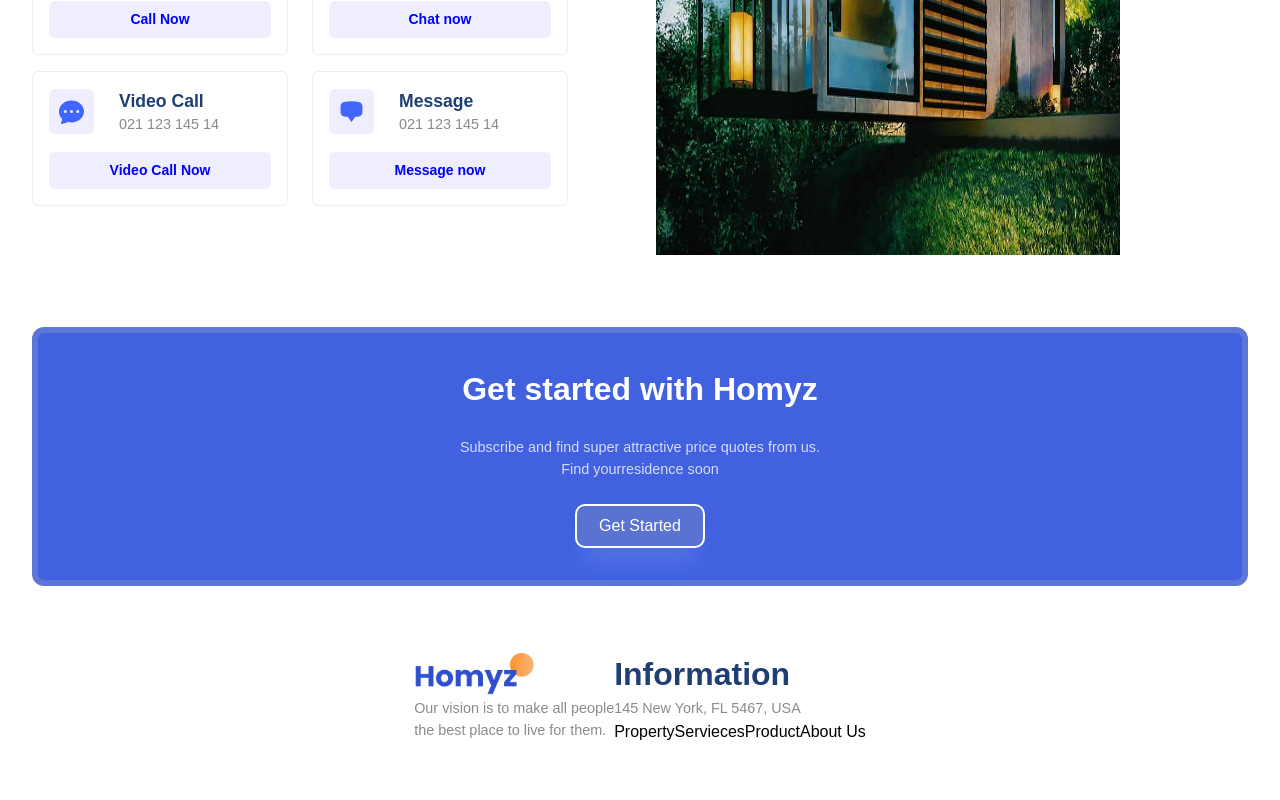
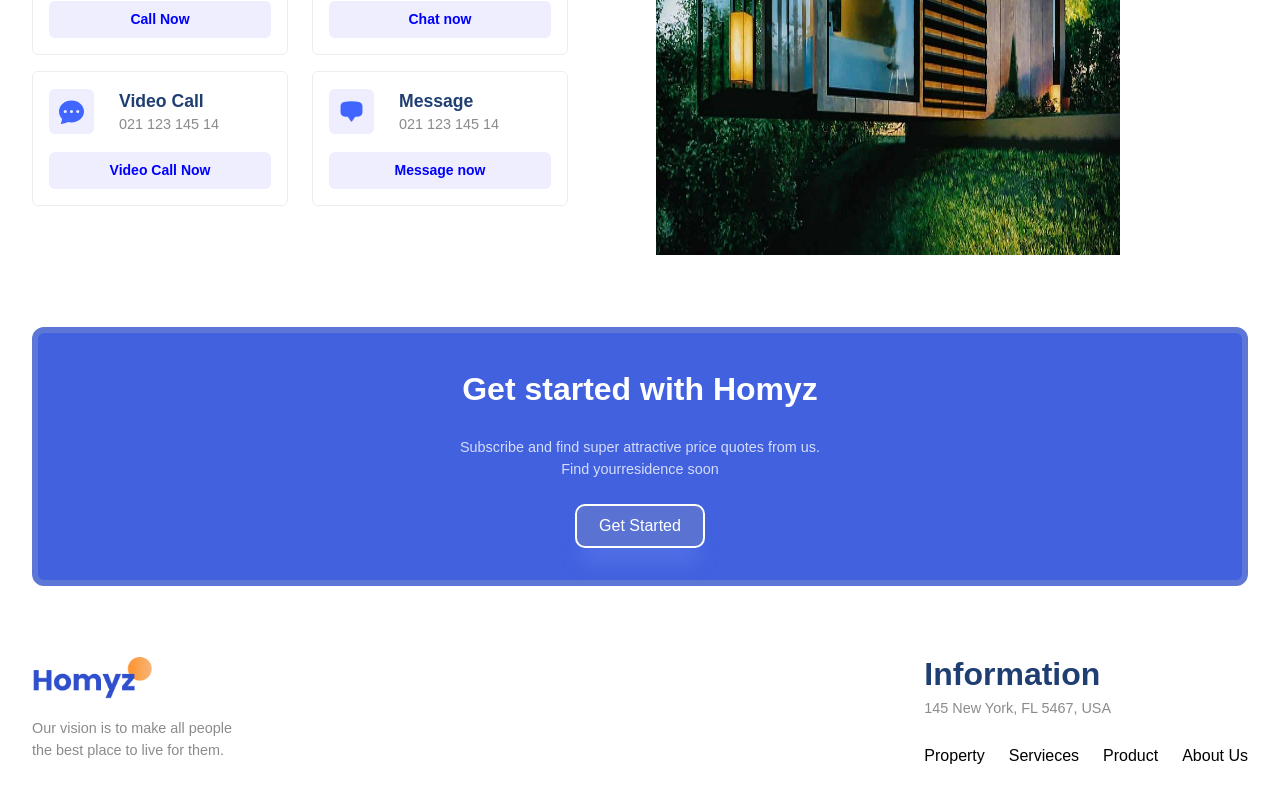
Before and after one commit to samirzjadhav/react-ecommerce-web, a Next.js app: page / in a window 1280 px wide. Shown: the part 2380-3180 px from the top of the page. Before the commit the page ends 3156 px from the top, so only its background shows below. Built offline with nearby package versions, Linux system fonts and the light colour scheme.

Commit message:
feat: footer styled

```diff
--- a/src/styles/globals.css
+++ b/src/styles/globals.css
@@ -354,6 +354,19 @@
   border-radius: 10px;
 }
 
+/* Footer */
+.f-container {
+  @apply justify-between;
+}
+
+.f-left {
+  @apply gap-[16px];
+}
+
+.f-menu {
+  @apply gap-[24px] mt-[24px] font-medium;
+}
+
 /* media queries */
 @media (min-width: 1536px) {
   .innerWidth {
```
